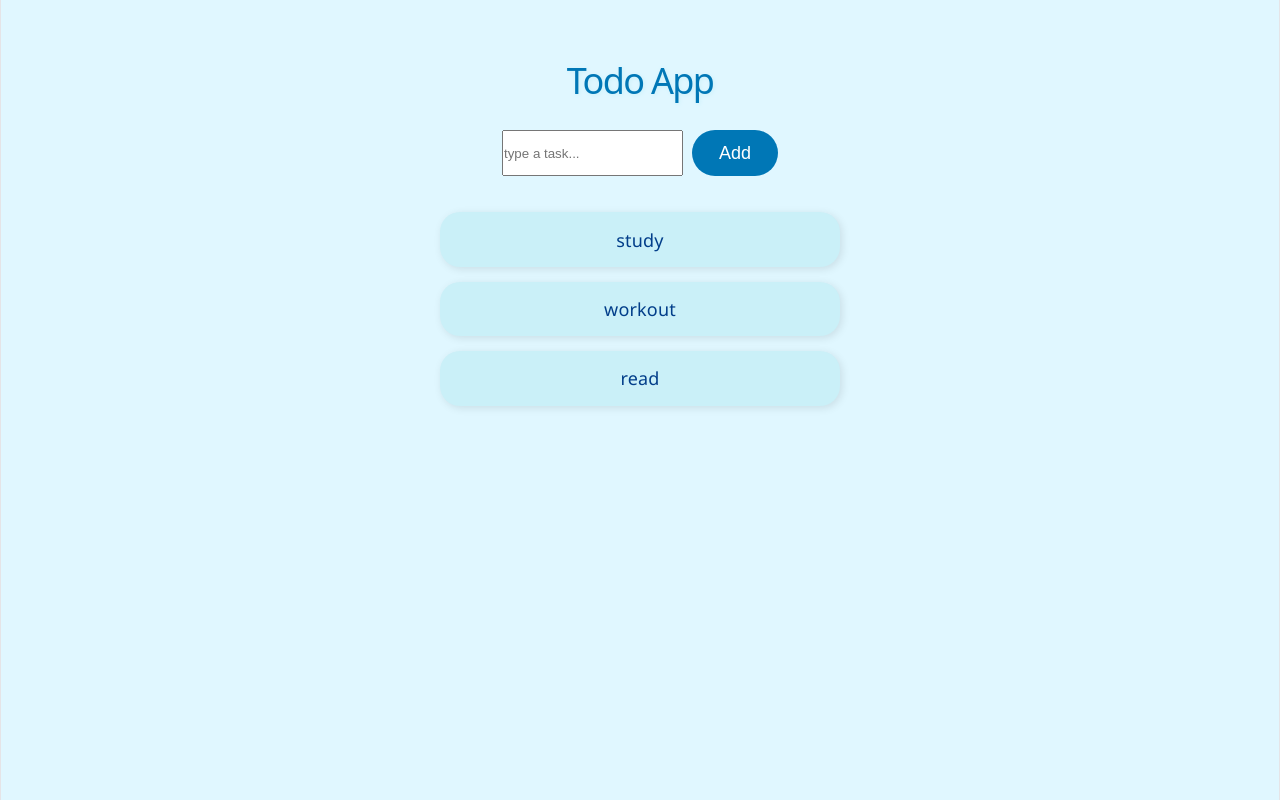
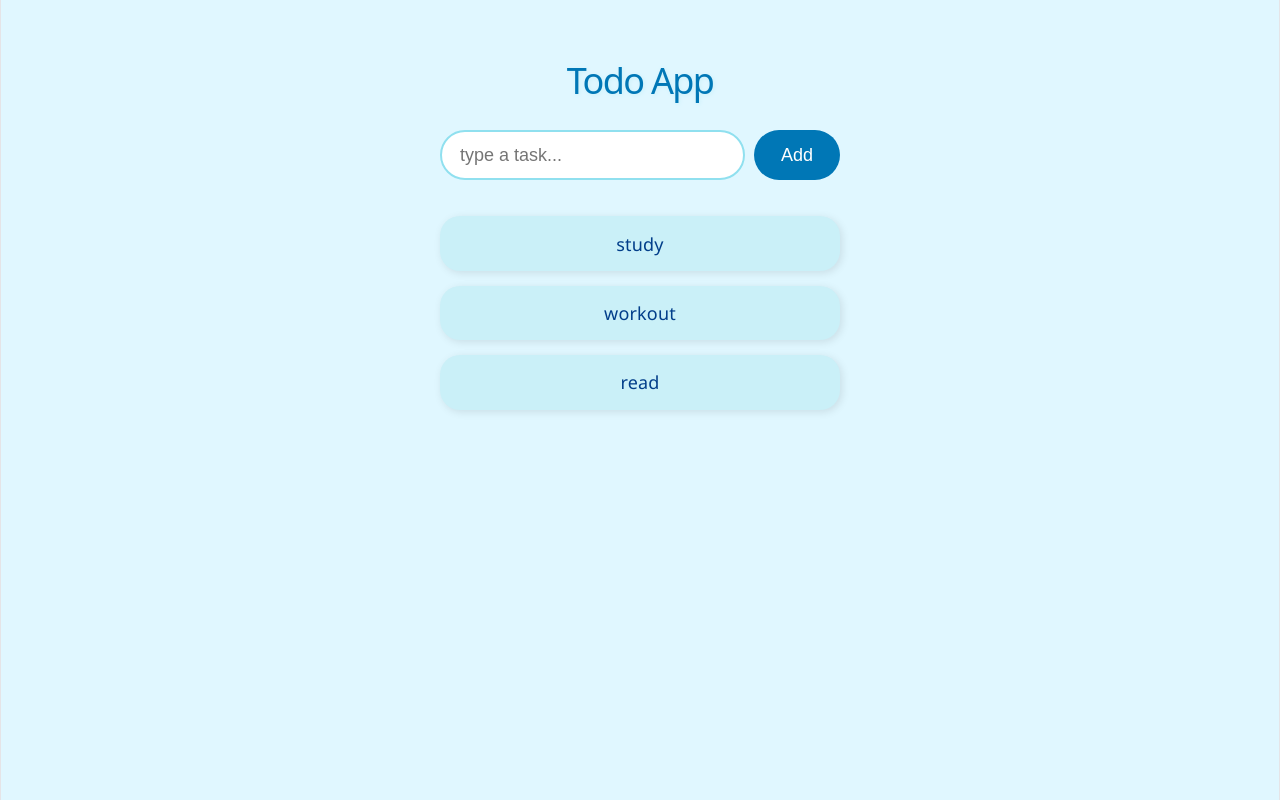
Before and after one commit to Leah224/Advanced-Todo-App, a React (Vite) app in the folder vite-project/: page / in a window 1280 px wide. Built offline with nearby package versions, Linux system fonts and the light colour scheme.

Commit message:
Update App.jsx

```diff
--- a/vite-project/src/App.jsx
+++ b/vite-project/src/App.jsx
@@ -1,18 +1,28 @@
-import { useState } from 'react'
-import './App.css'
+import { useState } from "react";
+import "./App.css";
 
 function App() {
-  //setup state
-  const [input, setInput] = useState(""); //for future user input
+  // Setup state
+  const [input, setInput] = useState(""); // For user input
   const [todos, setTodos] = useState([
     "study",
     "workout",
     "read",
-  ]); //fake todos for display
+  ]); // Fake todos for display
+
+  // Function to add a new todo
+  function handleAddTodo() {
+    if (input.length > 0) {
+      const newTodos = [...todos, input]; // Create new array
+      setTodos(newTodos); // Update state
+      setInput(""); // Clear input field
+    }
+  }
 
   return (
     <div className="app-container">
       <h1 className="app-header">Todo App</h1>
+
       {/* Input + Add Button */}
       <div className="input-container">
         <input
@@ -20,11 +30,13 @@ function App() {
           value={input}
           placeholder="type a task..."
           onChange={(e) => setInput(e.target.value)}
-        classname="task-input"
+          className="task-input"
         />
-      <button className="add-button">Add</button>
+        <button className="add-button" onClick={handleAddTodo}>
+          Add
+        </button>
       </div>
-    {/* Todo List */}
+
       {/* Todo List */}
       <ul className="todo-list">
         {todos.map((todo, index) => (
```
Lines whose indentation alone changed are shown as unchanged.
